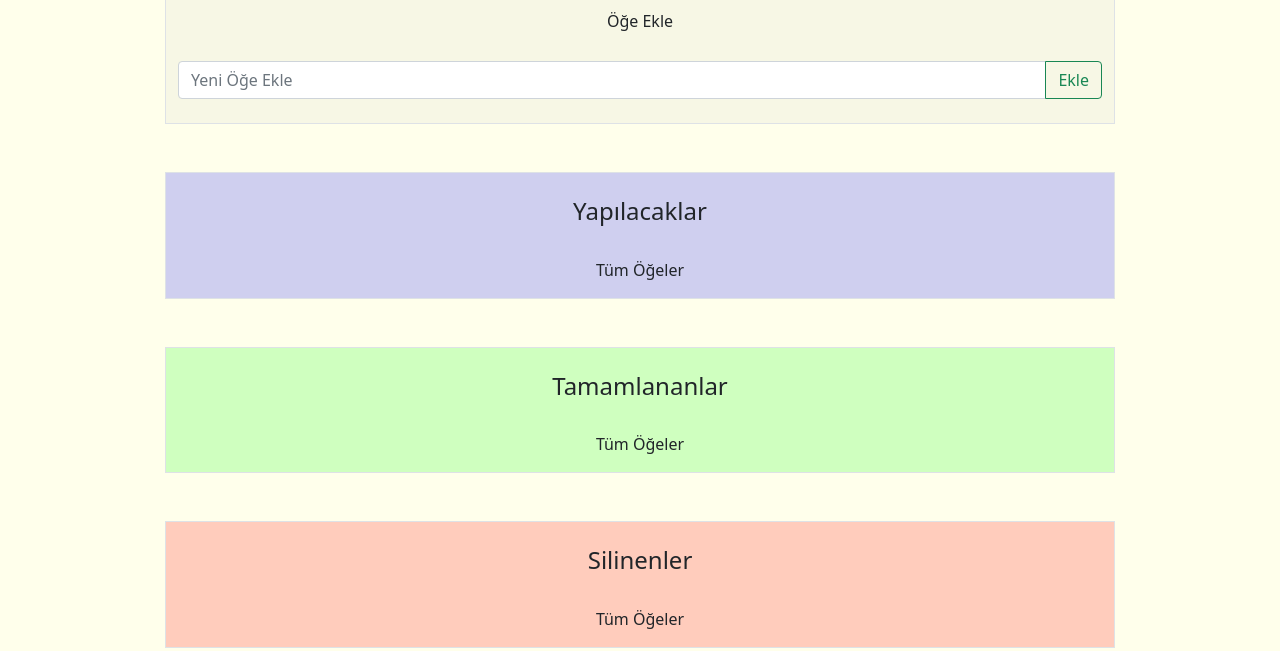
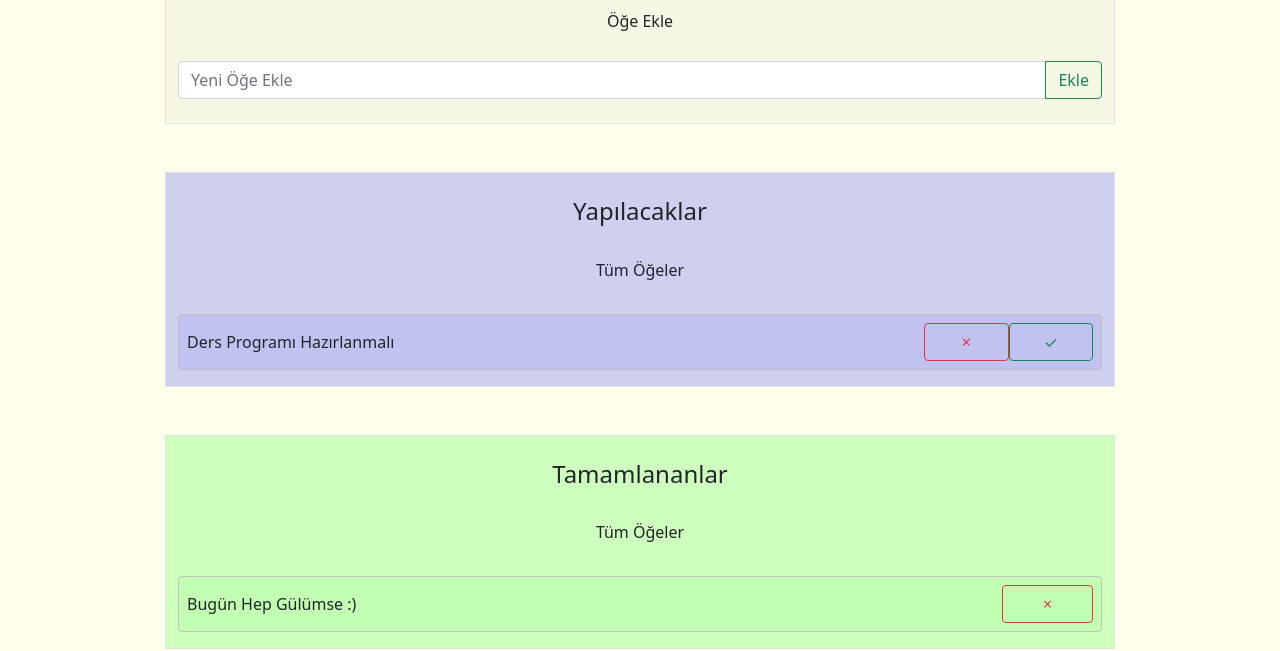
Before and after one commit to gokhangunduz/to-do, a plain HTML site: page index.html in a window 1280 px wide. Shown: the part 174-825 px from the top of the page. Drawn offline with nearby package versions, Linux system fonts and the light colour scheme; the site is published under a folder, as on GitHub Pages, so addresses that start at the root find nothing.

Commit message:
Edited JS URL

```diff
--- a/index.html
+++ b/index.html
@@ -59,7 +59,7 @@
          }
       </style>
    </body>
-   <script src="/js/todo.js"></script>
+   <script src="./js/todo.js"></script>
    <script>
       let allitems = []
       let okitems = []
```
